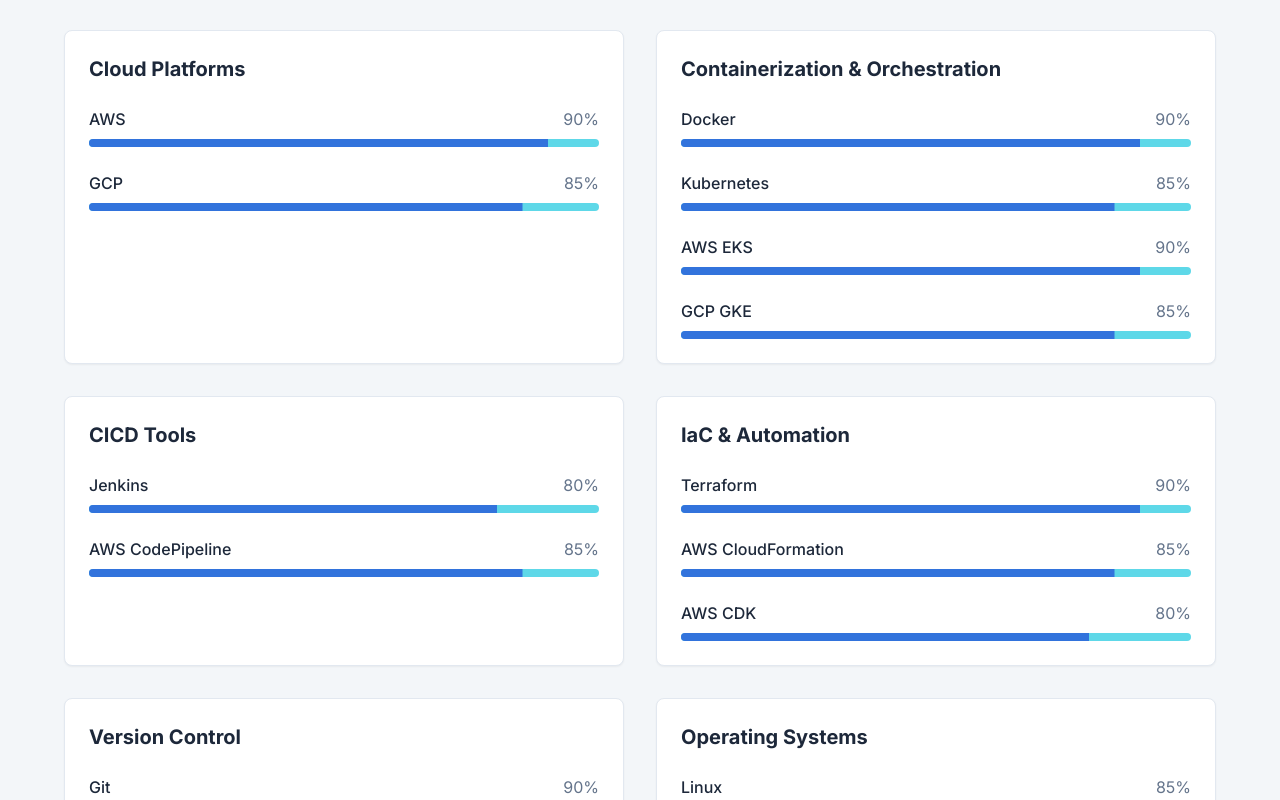
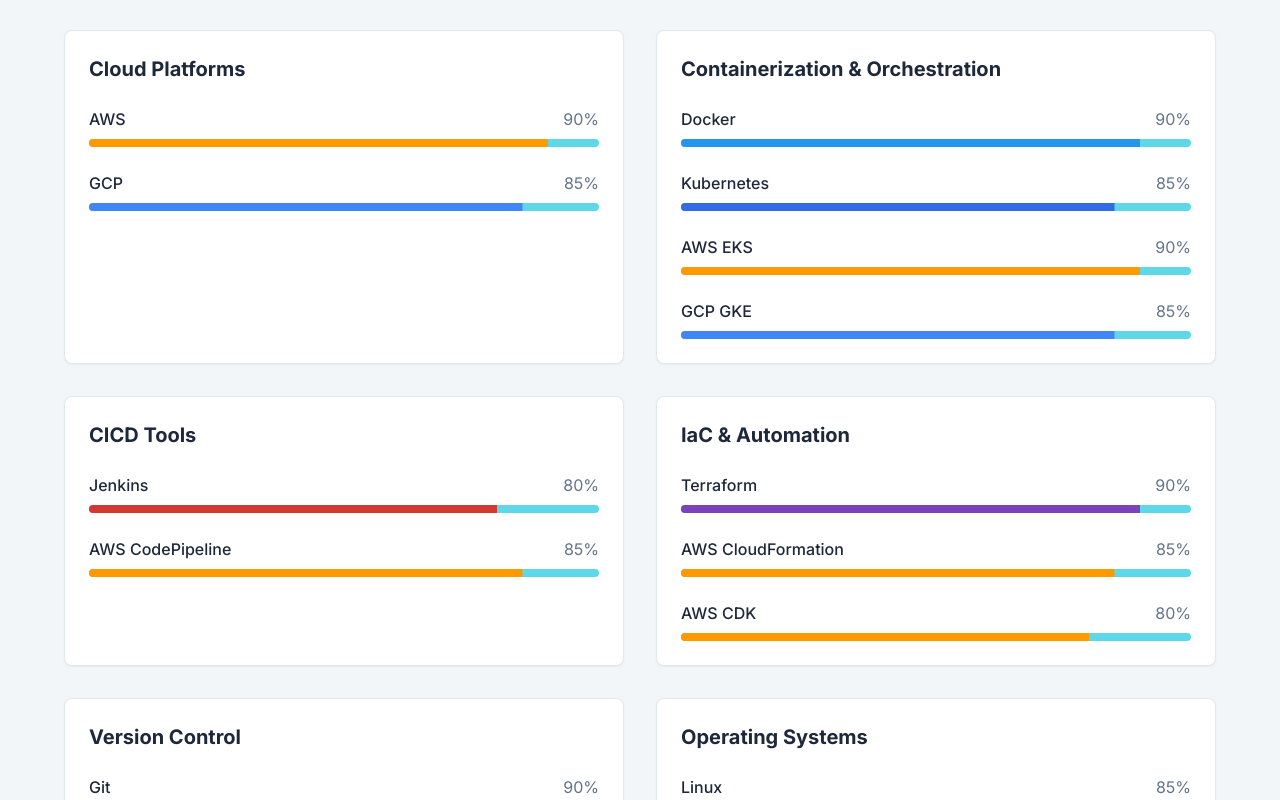
Before and after one commit to akshay1155/vibrant-resume-bloom, a React (Vite) app: page / in a window 1280 px wide. Shown: the part 4260-5060 px from the top of the page. Built offline with nearby package versions, Linux system fonts and the light colour scheme.

Commit message:
Fix: SkillsSection progress bar error
The error "Property 'indicatorClassName' does not exist on type" in SkillsSection.tsx is fixed by updating the Progress component usage.

```diff
--- a/src/components/ui/progress.tsx
+++ b/src/components/ui/progress.tsx
@@ -1,3 +1,4 @@
+
 import * as React from "react"
 import * as ProgressPrimitive from "@radix-ui/react-progress"
 
@@ -5,8 +6,10 @@ import { cn } from "@/lib/utils"
 
 const Progress = React.forwardRef<
   React.ElementRef<typeof ProgressPrimitive.Root>,
-  React.ComponentPropsWithoutRef<typeof ProgressPrimitive.Root>
->(({ className, value, ...props }, ref) => (
+  React.ComponentPropsWithoutRef<typeof ProgressPrimitive.Root> & {
+    indicatorClassName?: string
+  }
+>(({ className, value, indicatorClassName, ...props }, ref) => (
   <ProgressPrimitive.Root
     ref={ref}
     className={cn(
@@ -16,7 +19,7 @@ const Progress = React.forwardRef<
     {...props}
   >
     <ProgressPrimitive.Indicator
-      className="h-full w-full flex-1 bg-primary transition-all"
+      className={cn("h-full w-full flex-1 bg-primary transition-all", indicatorClassName)}
       style={{ transform: `translateX(-${100 - (value || 0)}%)` }}
     />
   </ProgressPrimitive.Root>
```
Also changed, not shown: src/components/SkillsSection.tsx (+5 -2 lines).
